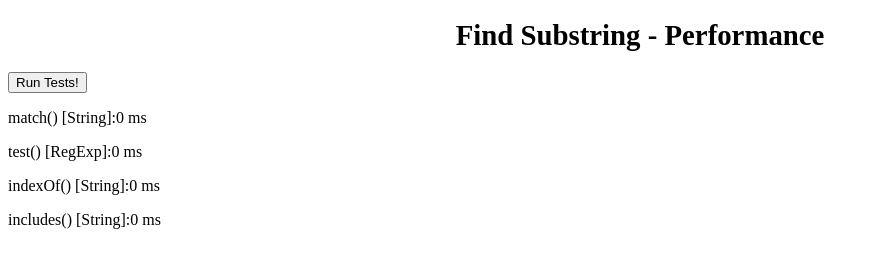
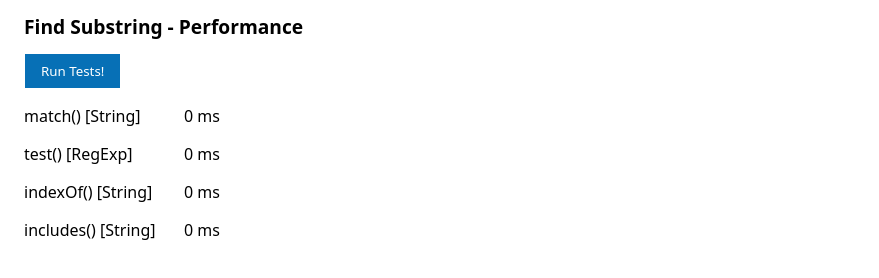
Before and after one commit to 2alin/performance-tests, a plain HTML site: page find-substring/index.html in a window 1280 px wide. Both pictures are taken after a click on the button "Run Tests!". Shown: the whole page, without its empty margins (0-879 px from the left). Drawn offline with Linux system fonts and the light colour scheme.

Commit message:
add style and loading mssg

```diff
--- a/find-substring/index.html
+++ b/find-substring/index.html
@@ -11,6 +11,7 @@
   <body>
     <h1>Find Substring - Performance</h1>
     <button>Run Tests!</button>
+    <p class="loading hidden">Loading...</p>
     <section class="results"></section>
   </body>
 </html>
--- a/find-substring/main.js
+++ b/find-substring/main.js
@@ -65,10 +65,14 @@ function analysis(fn, title) {
   return mean;
 }
 
-document.querySelector('button').addEventListener('click', () => {
-  /***************
+const loading = document.querySelector('.loading');
+const resultsContainer = document.querySelector('.results');
+let results = [];
+
+function runTests() {
+  /****************
     Running Tests
-  ****************/
+   *****************/
 
   const tests = [
     [checkByMatch, 'match() [String]'],
@@ -77,20 +81,19 @@ document.querySelector('button').addEventListener('click', () => {
     [checkByIncludes, 'includes() [String]']
   ];
 
-  const results = tests.map(test => analysis(test[0], test[1]));
+  results = tests.map(test => analysis(test[0], test[1]));
 
-  /********************
-    Displaying results
-  *********************/
-  const fragment = document.createDocumentFragment();
-  const resultsContainer = document.querySelector('.results');
+  /****************
+    Displaying Tests
+   *****************/
 
   console.log('> Results');
 
+  const fragment = document.createDocumentFragment();
   for (let k = 0; k < tests.length; k++) {
-    const descriptionText = `${tests[k][1]}:`;
+    const descriptionText = `${tests[k][1]}`;
     const valueText = `${results[k]} ms`;
-    console.log(descriptionText + ' ' + valueText);
+    console.log(descriptionText + ': ' + valueText);
     const p = document.createElement('p');
     const description = document.createElement('span');
     const value = document.createElement('span');
@@ -102,4 +105,12 @@ document.querySelector('button').addEventListener('click', () => {
   }
   resultsContainer.innerHTML = '';
   resultsContainer.appendChild(fragment);
+
+  loading.classList.add('hidden');
+}
+
+document.querySelector('button').addEventListener('click', () => {
+  resultsContainer.innerHTML = '';
+  loading.classList.remove('hidden');
+  setTimeout(runTests, 50);
 });
--- a/find-substring/style.css
+++ b/find-substring/style.css
@@ -1,4 +1,50 @@
+:root {
+  --blue-color: rgb(7, 112, 182);
+}
+
+html {
+  font-family: 'Noto Sans', sans-serif;
+}
+
+body {
+  padding: 0 1rem;
+}
+
 h1 {
-  font-size: 1.8rem;
-  text-align: center;
+  font-size: 1.2rem;
 }
+
+button {
+  background: white;
+  color: var(--blue-color);
+  border: 1px solid;
+  padding: 0.5rem 1rem;
+  font-family: inherit;
+  cursor: pointer;
+}
+
+button:hover,
+button:focus {
+  background: var(--blue-color);
+  color: white;
+}
+
+button:active {
+  box-shadow: 0 0 2px var(--blue-color);
+}
+
+.loading {
+  display: block;
+}
+
+.loading.hidden {
+  display: none;
+}
+
+.results span {
+  display: inline-block;
+}
+
+.results span:first-child {
+  width: 10rem;
+}
```
